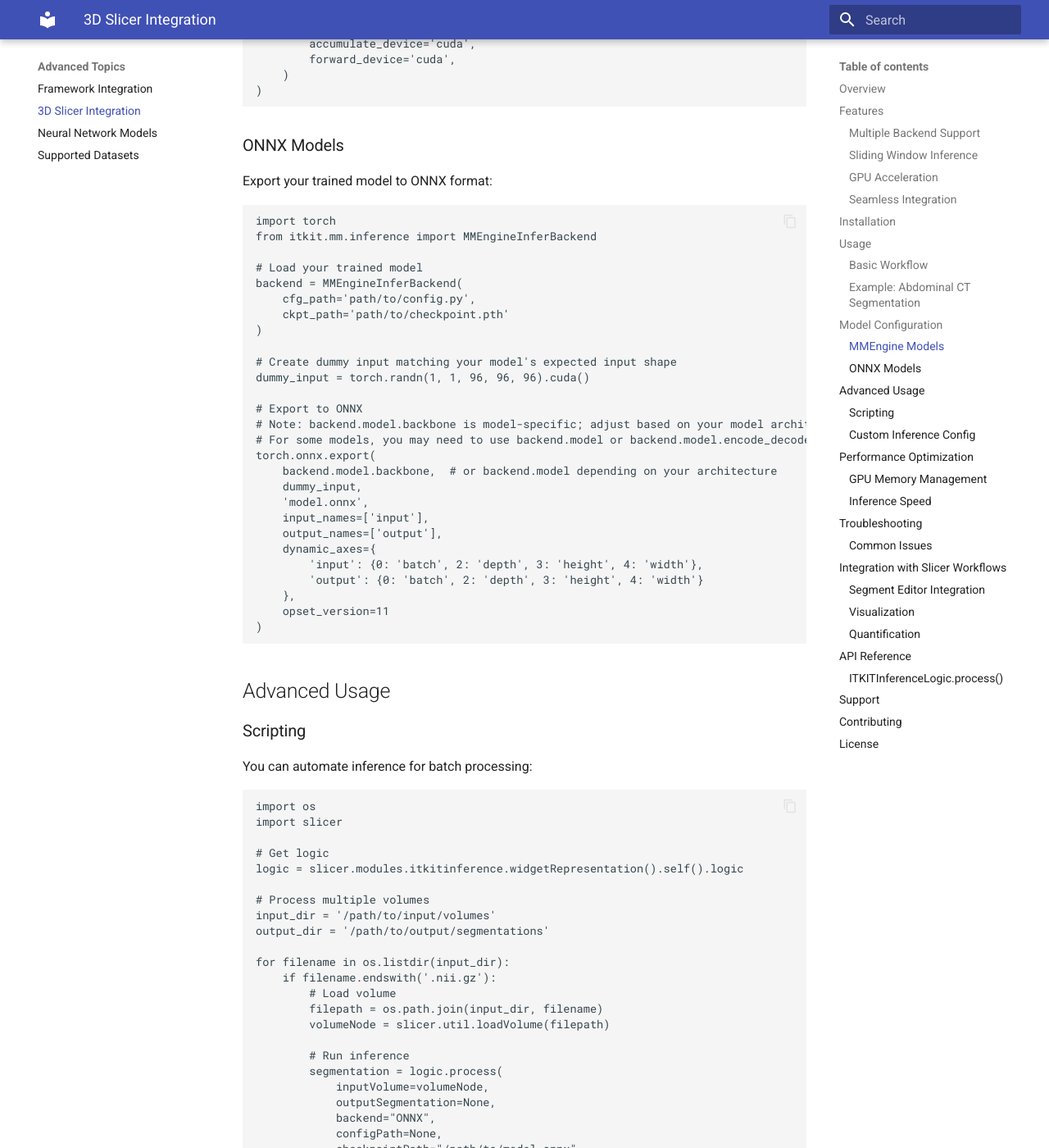
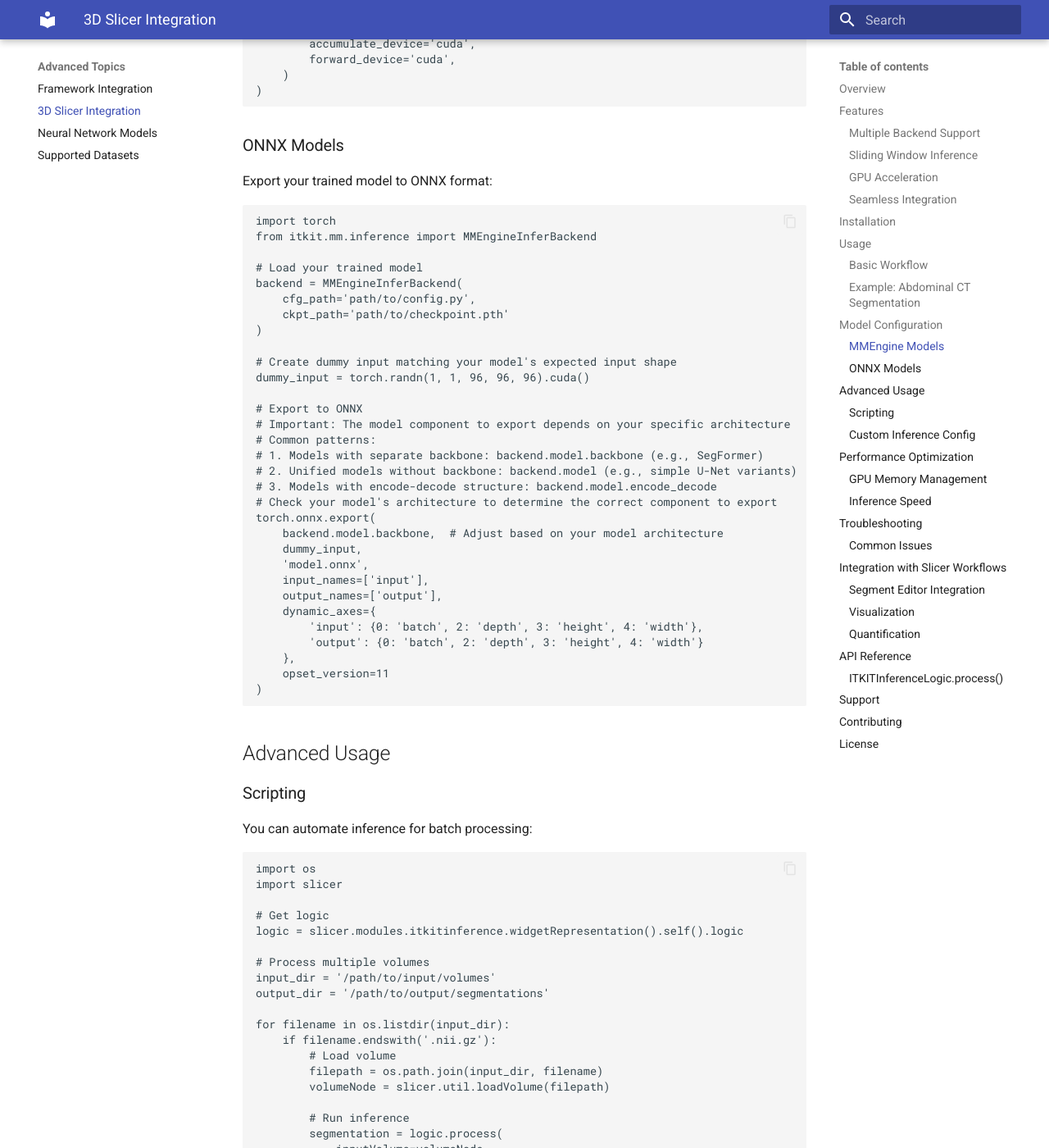
Before and after one commit to MGAMZ/ITKIT, an MkDocs documentation site: the page built from docs/slicer_integration.md, in a window 1280 px wide and 1400 px high, scrolled down 3096 px. Shown: the whole window at 82% size. Built offline with MkDocs 1.6.1 and Material for MkDocs 9.7.7, drawn with Linux system fonts in a browser that asks for light colours.

Commit message:
Improve device handling and clarify ONNX export documentation
Co-authored-by: MGAMZ <57469116+MGAMZ@users.noreply.github.com>

```diff
--- a/docs/slicer_integration.md
+++ b/docs/slicer_integration.md
@@ -147,10 +147,14 @@ backend = MMEngineInferBackend(
 dummy_input = torch.randn(1, 1, 96, 96, 96).cuda()
 
 # Export to ONNX
-# Note: backend.model.backbone is model-specific; adjust based on your model architecture
-# For some models, you may need to use backend.model or backend.model.encode_decode
+# Important: The model component to export depends on your specific architecture
+# Common patterns:
+# 1. Models with separate backbone: backend.model.backbone (e.g., SegFormer)
+# 2. Unified models without backbone: backend.model (e.g., simple U-Net variants)
+# 3. Models with encode-decode structure: backend.model.encode_decode
+# Check your model's architecture to determine the correct component to export
 torch.onnx.export(
-    backend.model.backbone,  # or backend.model depending on your architecture
+    backend.model.backbone,  # Adjust based on your model architecture
     dummy_input,
     'model.onnx',
     input_names=['input'],
```
Also changed, not shown: SlicerITKIT/README.md (+6 -1 lines), 1 other file.
